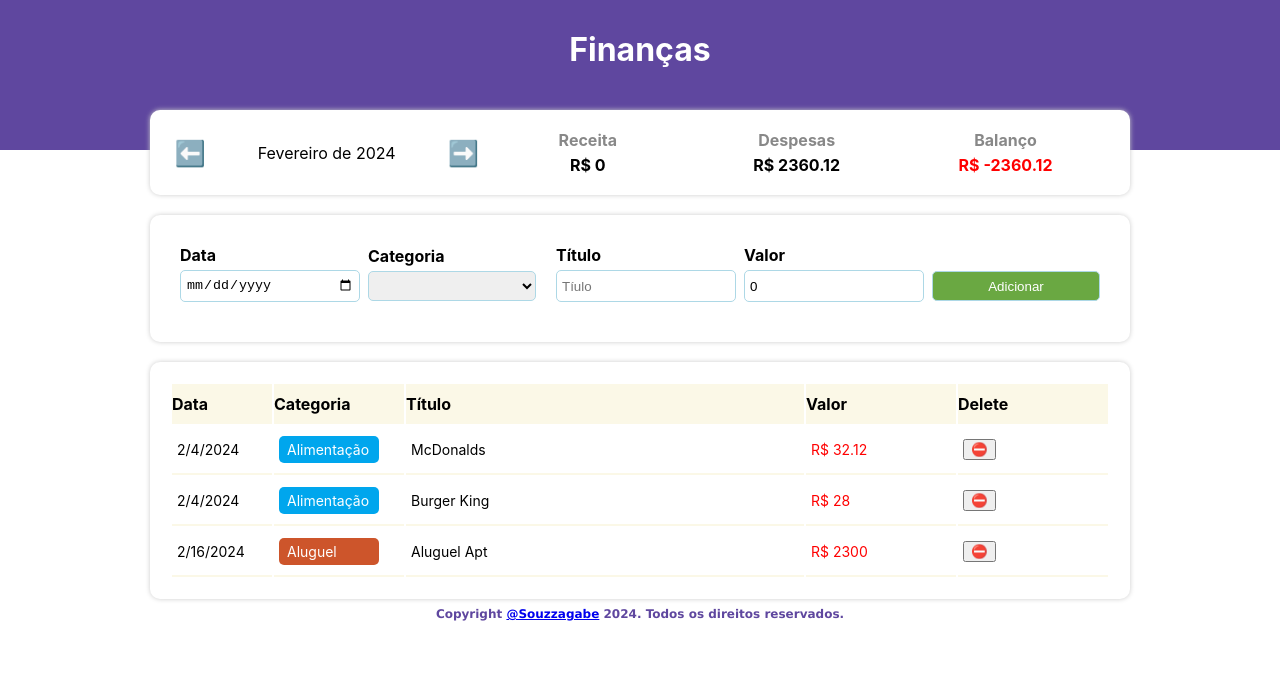
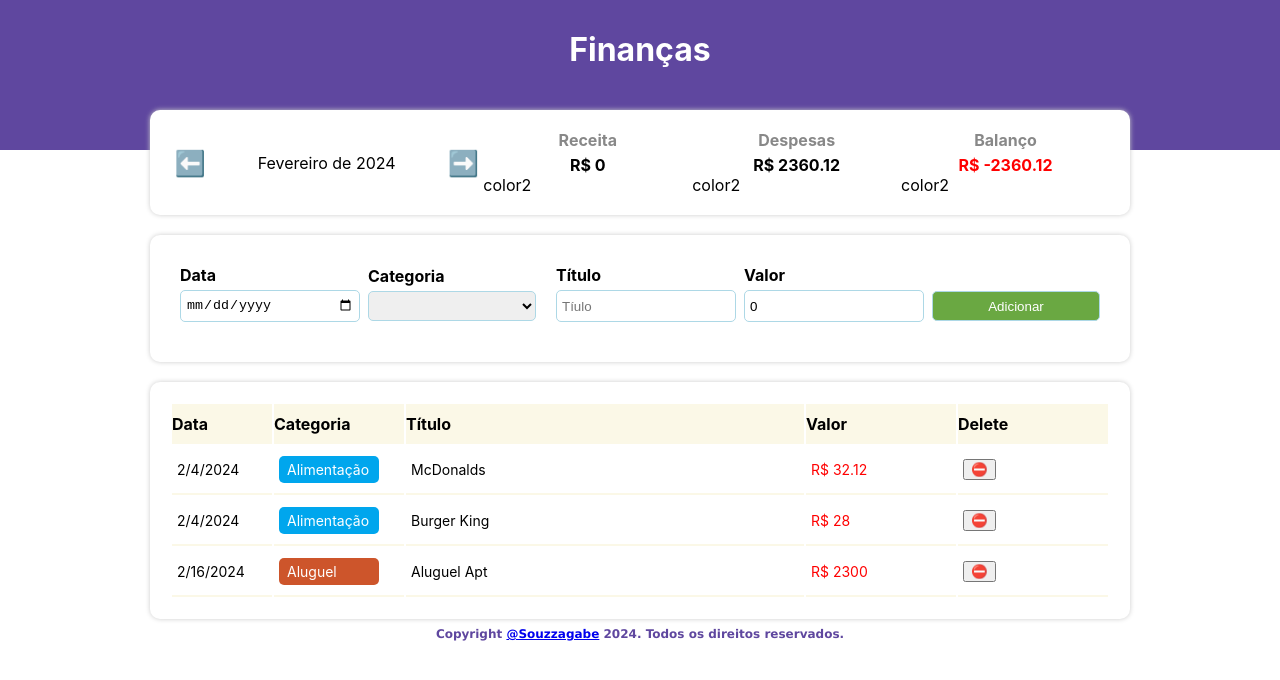
Before and after one commit to Souzzagabe/financesv2, a React (Vite) app: page / in a window 1280 px wide. Shown: the top 680 px of the page. Built offline with nearby package versions, Linux system fonts and the light colour scheme.

Commit message:
adjustin genera

```diff
--- a/src/components/ResumeItem/index.tsx
+++ b/src/components/ResumeItem/index.tsx
@@ -11,6 +11,7 @@ export const ResumeItem = ({ title, value, color }: Props) => {
         <C.Container>
             <C.Title>{title}</C.Title>
             <C.Info color={color}>R$ {value}</C.Info>
+            color2
         </C.Container>
     );
 }
```
